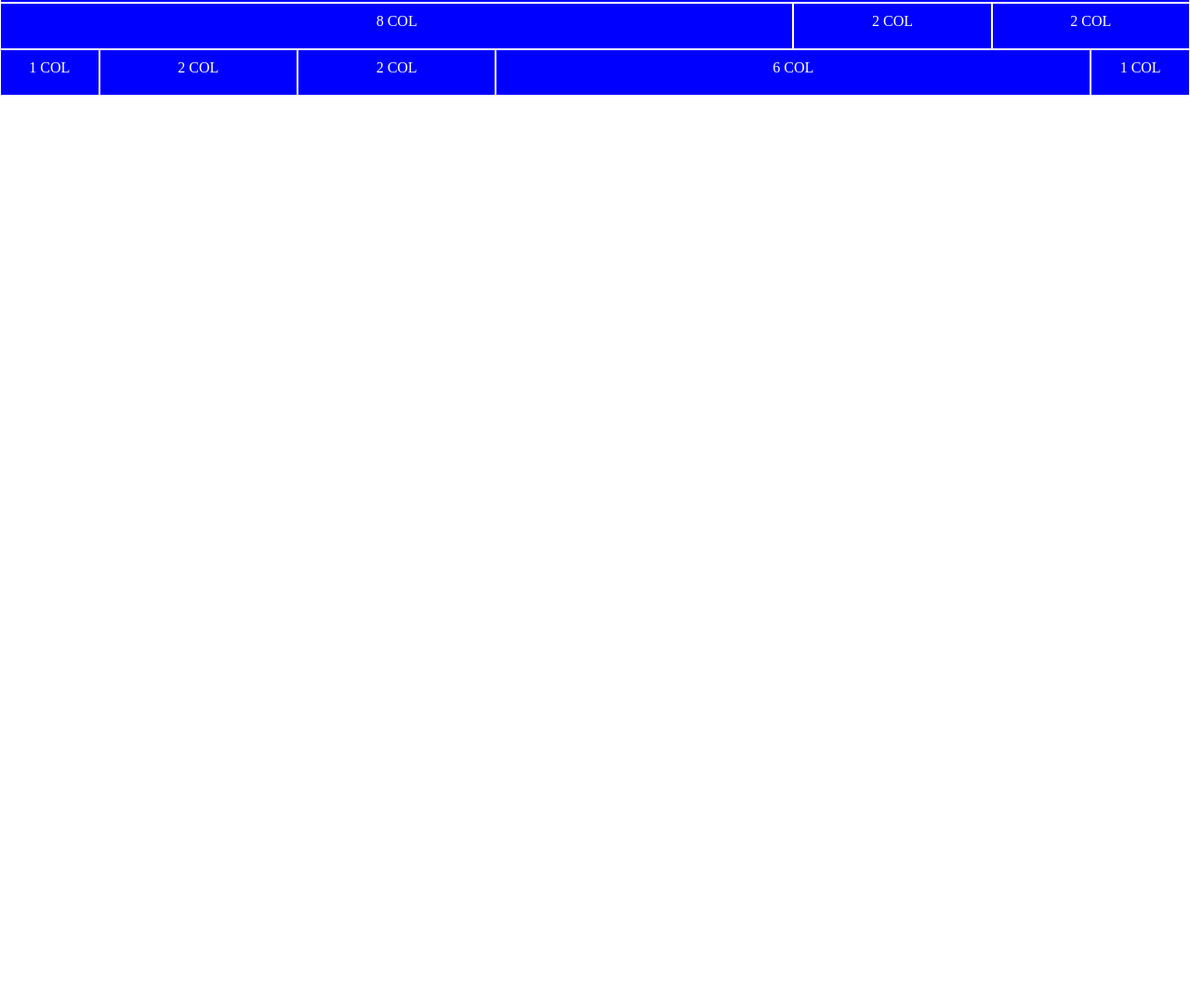
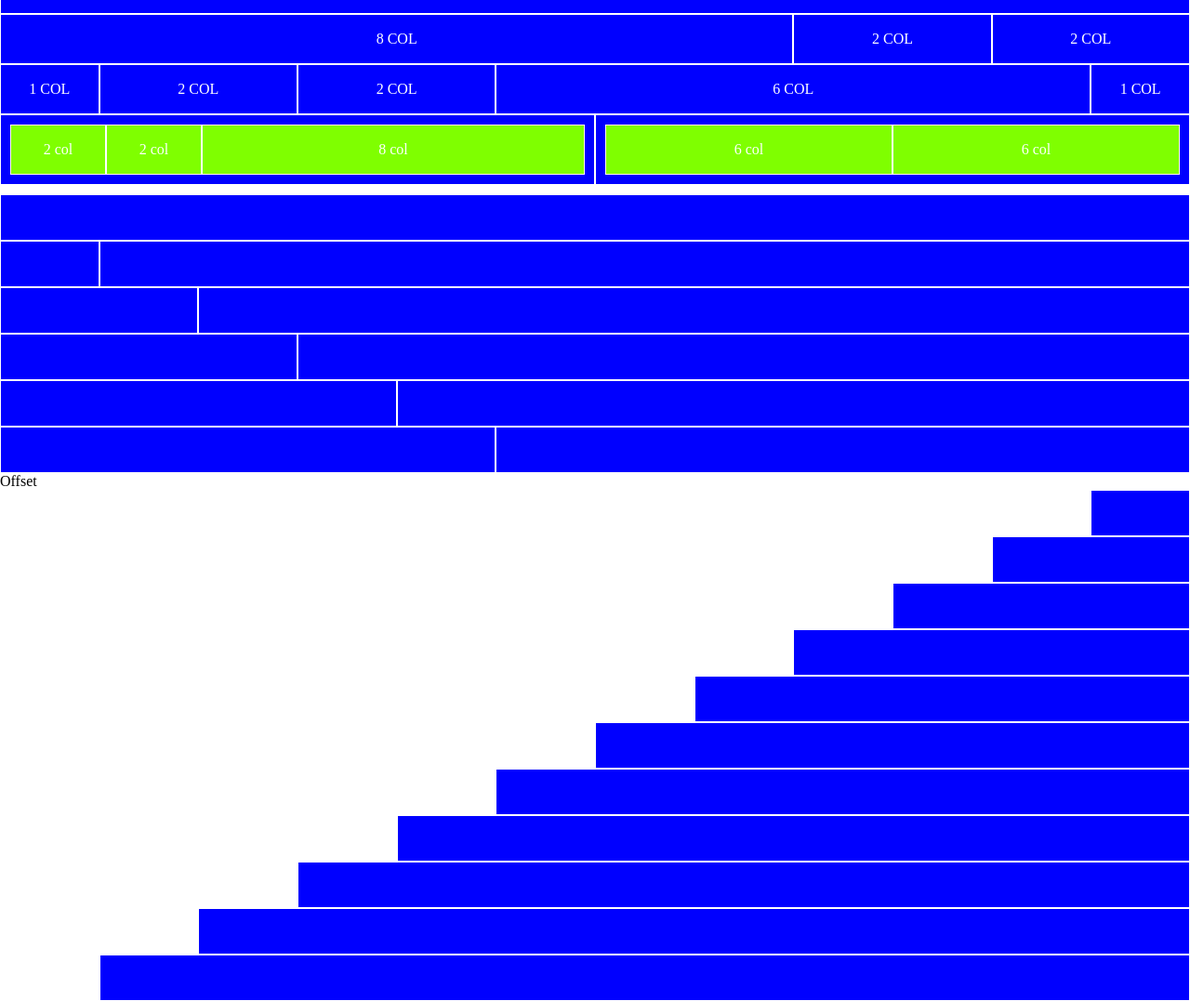
Before and after one commit to katiemathis/html-css-12bool, a plain HTML site: page index.html in a window 1280 px wide. Shown: the part 147-1224 px from the top of the page at 93% size. Before the commit the page ends 800 px from the top, so only its background shows below. Drawn offline with Linux system fonts and the light colour scheme.

Commit message:
esercizio completo

```diff
--- a/css/12BoolFlex.css
+++ b/css/12BoolFlex.css
@@ -15,6 +15,8 @@
     flex-wrap: wrap;
     flex-direction: row;
 }
+
+/* col rules */
 
 .col-1 {
     flex-basis: calc((100% / 12) * 1);
@@ -75,3 +77,49 @@
     flex-basis: calc((100% / 12) * 12);
     max-width: calc((100% / 12) * 12);
 }
+
+/* offset rules */
+
+.col-offset-1 {
+    margin-left: calc((100% / 12) * 1);
+}
+
+.col-offset-2 {
+    margin-left: calc((100% / 12) * 2);
+}
+
+.col-offset-3 {
+    margin-left: calc((100% / 12) * 3);
+}
+
+.col-offset-4 {
+    margin-left: calc((100% / 12) * 4);
+}
+
+.col-offset-5 {
+    margin-left: calc((100% / 12) * 5);
+}
+
+.col-offset-6 {
+    margin-left: calc((100% / 12) * 6);
+}
+
+.col-offset-7 {
+    margin-left: calc((100% / 12) * 7);
+}
+
+.col-offset-8 {
+    margin-left: calc((100% / 12) * 8);
+}
+
+.col-offset-9 {
+    margin-left: calc((100% / 12) * 9);
+}
+
+.col-offset-10 {
+    margin-left: calc((100% / 12) * 10);
+}
+
+.col-offset-11 {
+    margin-left: calc((100% / 12) * 11);
+}
--- a/css/style.css
+++ b/css/style.css
@@ -7,4 +7,21 @@
     border-style: solid;
     border-width: 1px;
     text-align: center;
+    justify-content: center;
+    line-height: 2;
+    display: flex;
+    flex-direction: row;
+    flex-wrap: wrap;
 }
+
+#nested {
+    background-color: chartreuse;
+    text-align: center;
+    line-height: 2;
+    justify-content: center;
+}
+
+.white-space {
+    min-height: 10px;
+    background-color: white;
+}
--- a/index.html
+++ b/index.html
@@ -11,6 +11,9 @@
     <link rel="stylesheet" href="css/style.css">
 </head>
 <body>
+
+    <!-- basic column framework -->
+
     <section class="container">
         <div class="row">
             <div class="col-1">
@@ -98,8 +101,216 @@
                 1 COL
             </div>
         </div>
+    </section>
 
+    <!-- nested columns -->
 
+    <section class="container">
+        <div class="row">
+            <div class="col-6">
+                <div class="col-2" id="nested">
+                    2 col
+                </div>
+                <div class="col-2" id="nested">
+                    2 col
+                </div>
+                <div class="col-8" id="nested">
+                    8 col
+                </div>
+
+            </div>
+            <div class="col-6">
+                <div class="col-6" id="nested">
+                    6 col
+                </div>
+                <div class="col-6" id="nested">
+                    6 col
+                </div>
+            </div>
+
+        </div>
+    </section>
+
+    <!-- white space -->
+
+    <section class="row white-space">
+
+    </section>
+
+    <!-- mix of columns, no text -->
+
+    <section class="container">
+        <div class="row">
+            <div class="col-12">
+
+             </div>
+        </div>
+
+        <div class="row">
+            <div class="col-1">
+
+             </div>
+             <div class="col-11">
+
+             </div>
+        </div>
+
+        <div class="row">
+            <div class="col-2">
+
+             </div>
+             <div class="col-10">
+
+             </div>
+        </div>
+
+        <div class="row">
+            <div class="col-3">
+
+             </div>
+             <div class="col-9">
+
+             </div>
+        </div>
+
+        <div class="row">
+            <div class="col-4">
+
+             </div>
+             <div class="col-8">
+
+             </div>
+        </div>
+
+        <div class="row">
+            <div class="col-5">
+
+             </div>
+             <div class="col-7">
+
+             </div>
+        </div>
+
+    </section>
+
+    <!-- white space -->
+
+    <section class="row white-space">
+        Offset
+    </section>
+
+    <!-- offset -->
+
+    <section class="container">
+        <div class="row">
+            <div class="col-offset-11">
+
+            </div>
+            <div class="col-1">
+
+            </div>
+
+        </div>
+
+        <div class="row">
+            <div class="col-offset-10">
+
+            </div>
+            <div class="col-2">
+
+            </div>
+
+        </div>
+
+        <div class="row">
+            <div class="col-offset-9">
+
+            </div>
+            <div class="col-3">
+
+            </div>
+
+        </div>
+
+        <div class="row">
+            <div class="col-offset-8">
+
+            </div>
+            <div class="col-4">
+
+            </div>
+
+        </div>
+
+        <div class="row">
+            <div class="col-offset-7">
+
+            </div>
+            <div class="col-5">
+
+            </div>
+
+        </div>
+
+        <div class="row">
+            <div class="col-offset-6">
+
+            </div>
+            <div class="col-6">
+
+            </div>
+
+        </div>
+
+        <div class="row">
+            <div class="col-offset-5">
+
+            </div>
+            <div class="col-7">
+
+            </div>
+
+        </div>
+
+        <div class="row">
+            <div class="col-offset-4">
+
+            </div>
+            <div class="col-8">
+
+            </div>
+
+        </div>
+
+        <div class="row">
+            <div class="col-offset-3">
+
+            </div>
+            <div class="col-9">
+
+            </div>
+
+        </div>
+
+        <div class="row">
+            <div class="col-offset-2">
+
+            </div>
+            <div class="col-10">
+
+            </div>
+
+        </div>
+
+        <div class="row">
+            <div class="col-offset-1">
+
+            </div>
+            <div class="col-11">
+
+            </div>
+
+        </div>
 
     </section>
 
```
